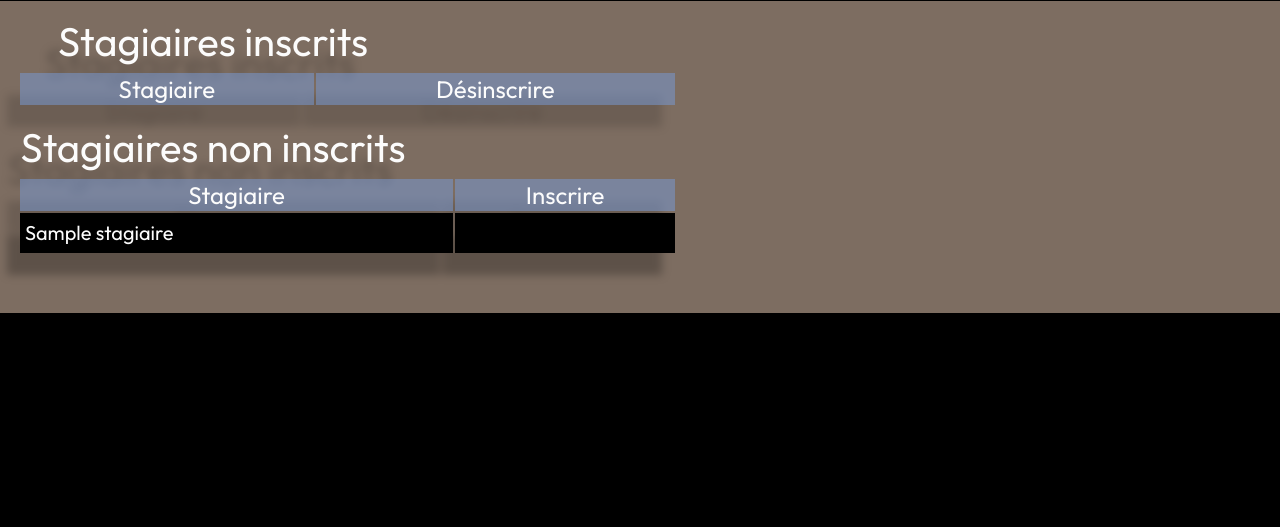
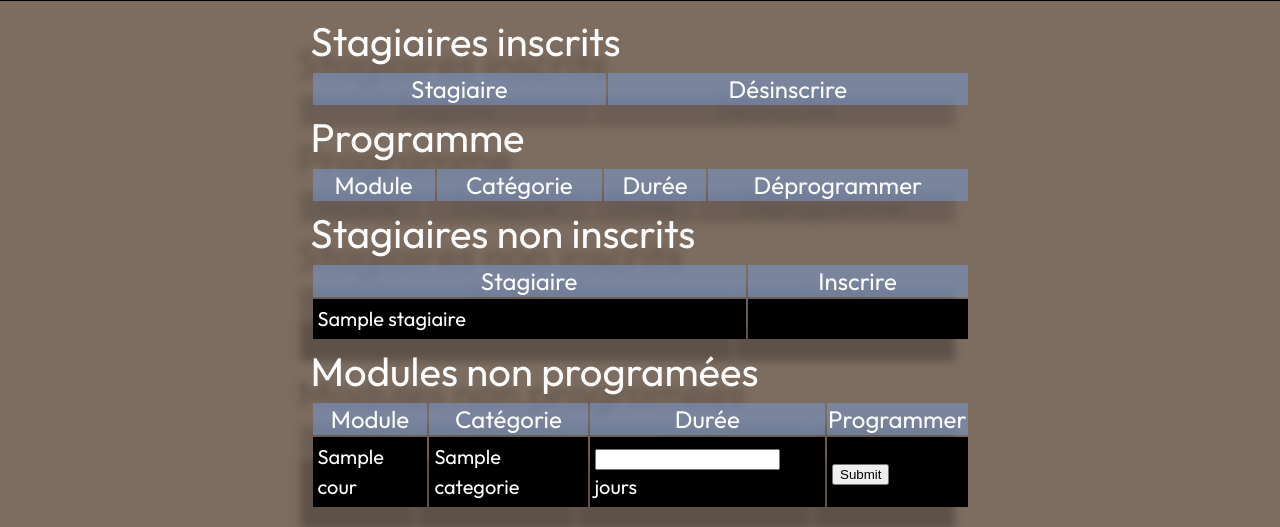
Before and after one commit to YulyBulatov/Symfony_Sessions, a Symfony app: template templates/session/show.html.twig in a window 1280 px wide; the page is wider, and only the part inside the window is pictured. Shown: the part 487-1014 px from the top of that part. Before the commit the page ends 800 px from the top of that part, so only its background shows below. Run offline with Twig, Linux system fonts and the light colour scheme; the template is opened without the code that fills it: most values are stand-ins (such as "Sample title", 1, 10 or a date in 2020); lists and menus that the app fills with data are empty; some libraries are stand-ins or nearby versions.

Commit message:
added programme and modules non programmees tables

```diff
--- a/public/css/style.css
+++ b/public/css/style.css
@@ -78,7 +78,7 @@ table{
 }
 
 caption {
-    width: 390px;
+    text-align: left;
     height: 60px;
     font-family: 'Outfit';
     font-style: normal;
@@ -140,6 +140,11 @@ td a:hover{
     color:rgba(120, 153, 212, 0.53)
 }
 
+td.duree{
+
+    text-align: center;
+}
+
 div.description{
     margin-top: 15px;
     width: 1323px;
@@ -171,3 +176,18 @@ table.session_description{
 
     width: 659px;
 }
+
+
+
+table.session_description_right{
+
+    width: 659px;
+}
+
+div.tables_description{
+
+    display: flex;
+    flex-direction: row;
+    flex-wrap: wrap;
+    justify-content: space-around;
+}
--- a/src/Controller/SessionController.php
+++ b/src/Controller/SessionController.php
@@ -2,6 +2,7 @@
 
 namespace App\Controller;
 
+use App\Repository\CoursRepository;
 use App\Repository\SessionRepository;
 use App\Repository\StagiaireRepository;
 use Symfony\Bundle\FrameworkBundle\Controller\AbstractController;
@@ -19,11 +20,12 @@ class SessionController extends AbstractController
     }
 
     #[Route('/session/{id}', name: 'show_session')]
-    public function showSession($id, SessionRepository $sessionRepository, StagiaireRepository $stagiaireRepository): Response
+    public function showSession($id, SessionRepository $sessionRepository, StagiaireRepository $stagiaireRepository, CoursRepository $coursRepository): Response
     {
         return $this->render('session/show.html.twig', [
             'session' => $sessionRepository->find($id),
-            'stagiaires' => $stagiaireRepository->findNonInscrits($id)
+            'stagiaires' => $stagiaireRepository->findNonInscrits($id),
+            'cours' => $coursRepository->findNonProgrammed($id)
         ]);
     }
 
--- a/src/Entity/Categorie.php
+++ b/src/Entity/Categorie.php
@@ -72,4 +72,9 @@ class Categorie
 
         return $this;
     }
+
+    public function __toString()
+    {
+        return $this->getNom();
+    }
 }
--- a/src/Entity/Cours.php
+++ b/src/Entity/Cours.php
@@ -88,4 +88,9 @@ class Cours
 
         return $this;
     }
+
+    public function __toString()
+    {
+        return $this->getNom();
+    }
 }
--- a/templates/session/show.html.twig
+++ b/templates/session/show.html.twig
@@ -19,8 +19,9 @@
 <p>Nombre de modules: {{ session.programmes|length }}</p>
 </div>
 
+<div class="tables_description">
 <table class="session_description">
-<caption> Stagiaires inscrits </caption>
+<caption>Stagiaires inscrits</caption>
     <thead>
         <th>Stagiaire</th>
         <th>Désinscrire</th>
@@ -35,9 +36,34 @@
     </tr>
 
     {% endfor %}
+    </tbody>
+</table>
+
+<table class="session_description_right">
+<caption> Programme </caption>
+    <thead>
+        <th>Module</th>
+        <th>Catégorie</th>
+        <th>Durée</th>
+        <th>Déprogrammer</th>
+    </thead>
+    <tbody>
+
+    {% for module in session.programmes %}
+
+    <tr>
+        <td>{{module.cours}}</td>
+        <td>{{module.cours.categorie}} </td>
+        <td class="duree">{{module.duree}}</td>
+        <td> </td>
+    </tr>
+
+    {% endfor %}
+    </tbody>
+</table>
 
 <table class="session_description">
-<caption> Stagiaires non inscrits </caption>
+<caption>Stagiaires non inscrits</caption>
     <thead>
         <th>Stagiaire</th>
         <th>Inscrire</th>
@@ -52,6 +78,34 @@
     </tr>
 
     {% endfor %}
+    </tbody>
+</table>
+
+<table class="session_description_right">
+<caption> Modules non programées </caption>
+    <thead>
+        <th>Module</th>
+        <th>Catégorie</th>
+        <th>Durée</th>
+        <th>Programmer</th>
+    </thead>
+    <tbody>
+
+    {% for module in cours %}
+
+    <tr>
+        <td>{{module}}</td>
+        <td>{{module.categorie}} </td>
+        <td><input type="text" name"duree"></input> jours </td>
+        <td><input type="submit" name="submit"></input></td>
+    </tr>
+
+    {% endfor %}
+    </tbody>
+</table>
+
+
+</div>
 
 
 {% endblock %}
```
Also changed, not shown: src/Repository/CoursRepository.php (+34 -0 lines).
